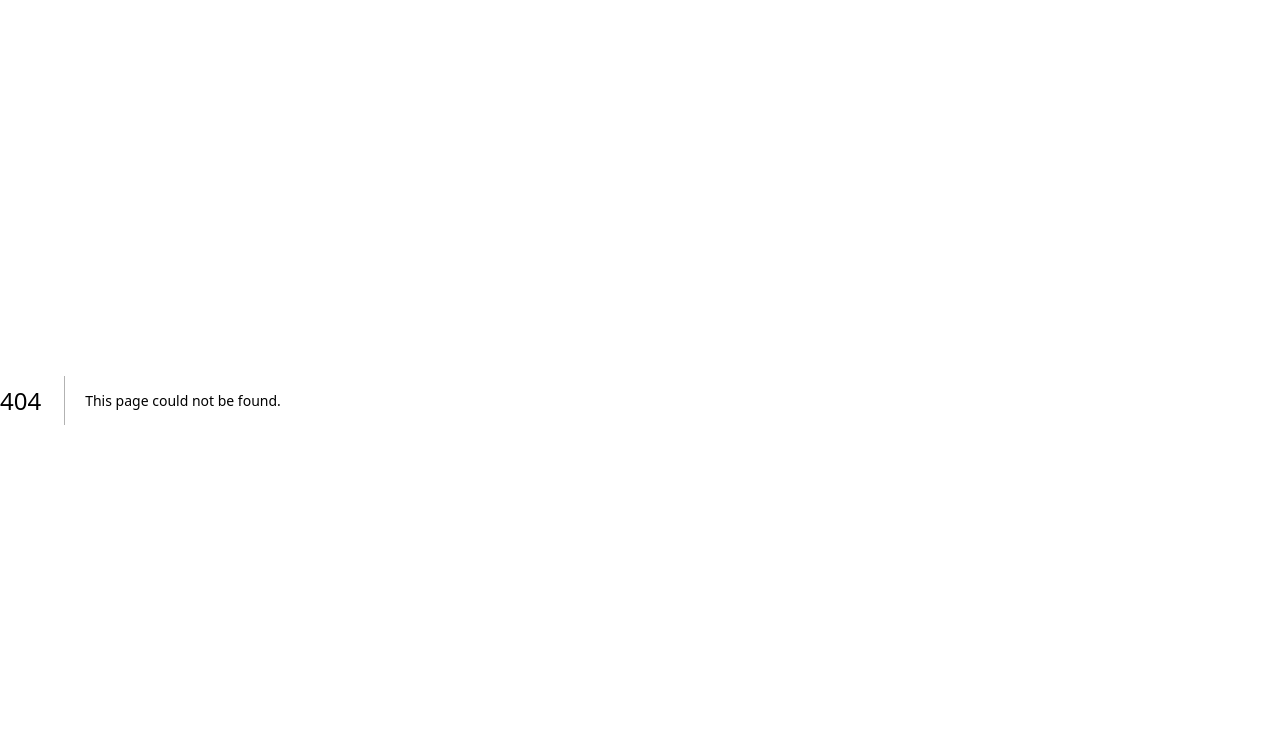
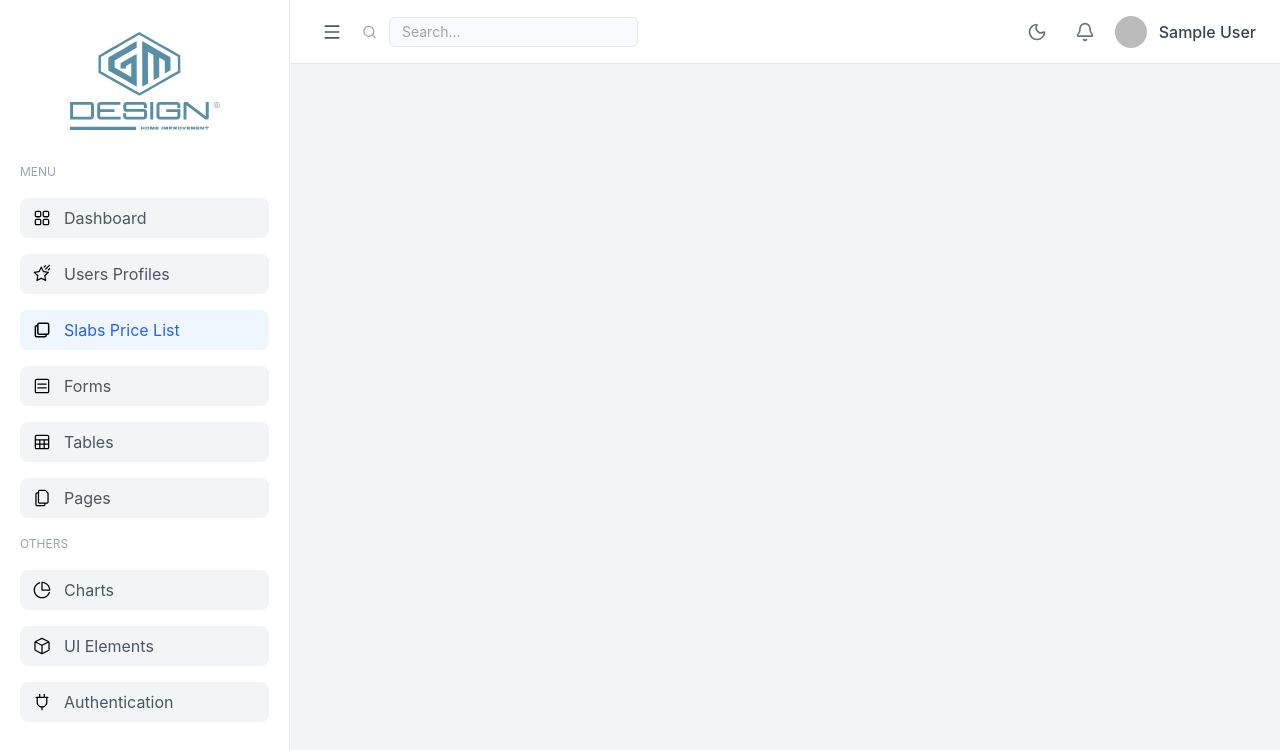
Before and after one commit to DexterGX/gmdportal-public, a Next.js app: page /slabsPriceList in a window 1280 px wide. Before the commit this address had no page. Shown: the top 750 px of the page. Built offline with nearby package versions, Linux system fonts and the light colour scheme; no server answers; sample sign-in values are in the browser's storage.

Commit message:
Added role assignment when creating account

```diff
--- /dev/null
+++ b/app/slabsPriceList/page.tsx
@@ -0,0 +1,35 @@
+import { getServerSession } from "next-auth";
+import authOptions from "../../lib/auth";
+import { redirect } from "next/navigation";
+import AppSidebar from "../../components/Sidebar";
+import NavbarClient from "../../components/NavbarClient";
+import { SidebarProvider } from "../../context/SidebarContext";
+
+export default async function DashboardLayout({
+  children,
+}: {
+  children: React.ReactNode;
+}) {
+  // (debug logging removed)
+  const session = await getServerSession(authOptions);
+  if (!session) {
+    // redirect to next-auth sign in (keeps callback to dashboard)
+    redirect("/api/auth/signin?callbackUrl=/dashboard");
+  }
+
+  const user = session?.user ?? null;
+
+  // Render full dashboard layout with Sidebar and Navbar
+  return (
+    <SidebarProvider>
+      <div className="min-h-screen flex bg-gray-100 dark:bg-neutral-900 w-full">
+        <AppSidebar />
+        {/* Ensure the main flex column can shrink: min-w-0 allows children (like responsive charts) to measure correctly */}
+        <div className="flex-1 flex flex-col min-w-0">
+          <NavbarClient user={user} />
+          <main className="p-6 overflow-auto min-w-0">{children}</main>
+        </div>
+      </div>
+    </SidebarProvider>
+  );
+}
--- a/components/Sidebar.tsx
+++ b/components/Sidebar.tsx
@@ -12,9 +12,11 @@ import {
   ListIcon,
   PageIcon,
   PieChartIcon,
+  DollarLineIcon,
+  CopyIcon,
   PlugInIcon,
   TableIcon,
-  UserCircleIcon,
+  ShootingStarIcon,
 } from "../icons/index";
 
 // Helper to render an icon which may be:
@@ -54,17 +56,17 @@ const navItems: NavItem[] = [
   {
     icon: GridIcon,
     name: "Dashboard",
-    subItems: [{ name: "Ecommerce", path: "/", pro: false }],
+    path: "/dashboard",
   },
   {
-    icon: CalenderIcon,
-    name: "Calendar",
-    path: "/calendar",
+    icon: ShootingStarIcon,
+    name: "Users Profiles",
+    path: "/profile",
   },
   {
-    icon: UserCircleIcon,
-    name: "User Profile",
-    path: "/profile",
+    icon: CopyIcon,
+    name: "Slabs Price List",
+    path: "/slabsPriceList",
   },
 
   {
```
Also changed, not shown: app/profile/page.tsx (added).
